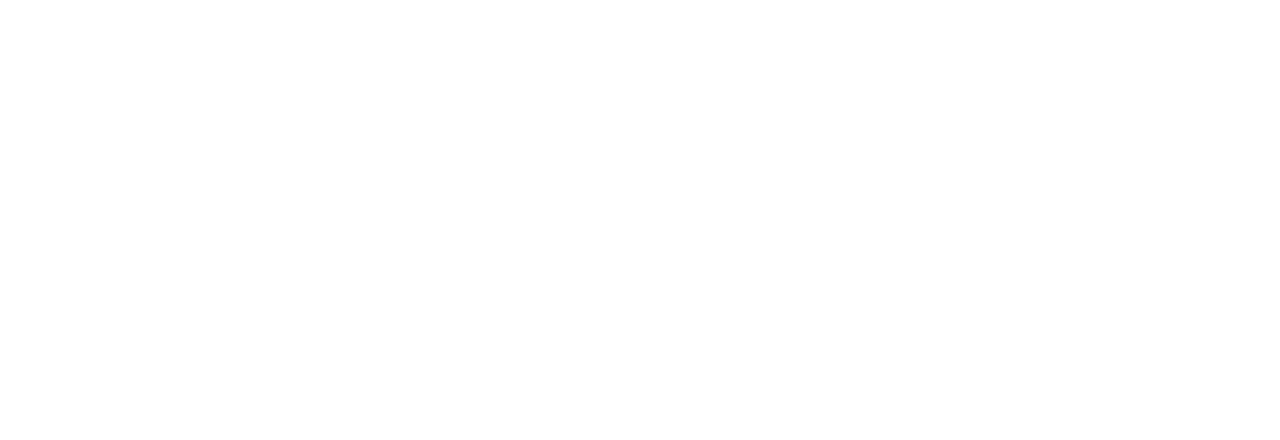
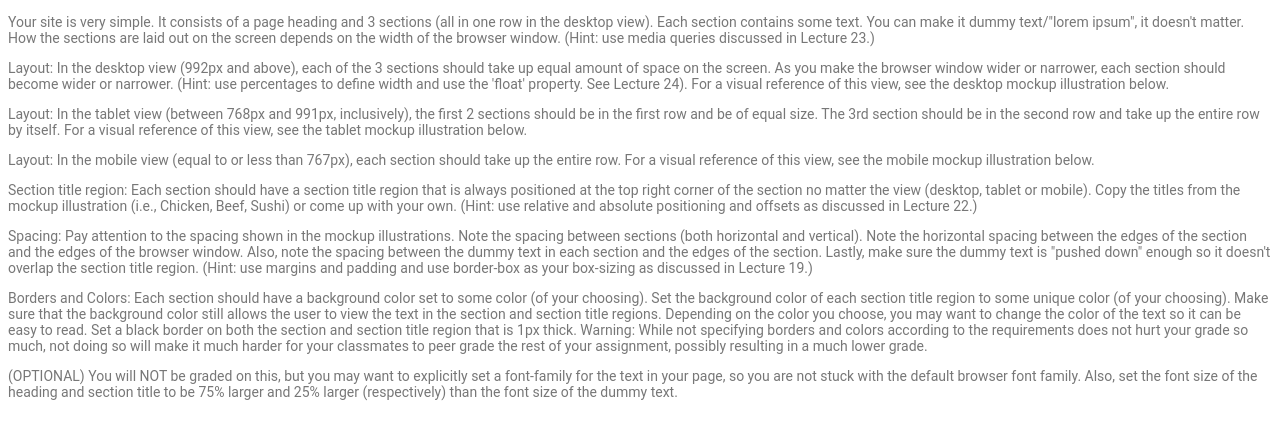
Before and after one commit to evercurio/mycoursera, a plain HTML site: page module2/index.html in a window 1280 px wide. Drawn offline with Linux system fonts and the light colour scheme.

Commit message:
Update index.html

```diff
--- a/module2/index.html
+++ b/module2/index.html
@@ -9,5 +9,23 @@
   </head>
 
   <body>
-  </body>
+
+    <div class="instructions">
+      <p>Your site is very simple. It consists of a page heading and 3 sections (all in one row in the desktop view). Each section contains some text. You can make it dummy text/"lorem ipsum", it doesn't matter. How the sections are laid out on the screen depends on the width of the browser window. (Hint: use media queries discussed in Lecture 23.)</p>
+
+<p>Layout: In the desktop view (992px and above), each of the 3 sections should take up equal amount of space on the screen. As you make the browser window wider or narrower, each section should become wider or narrower. (Hint: use percentages to define width and use the 'float' property. See Lecture 24). For a visual reference of this view, see the desktop mockup illustration below.</p>
+
+<p>Layout: In the tablet view (between 768px and 991px, inclusively), the first 2 sections should be in the first row and be of equal size. The 3rd section should be in the second row and take up the entire row by itself. For a visual reference of this view, see the tablet mockup illustration below.</p>
+
+<p>Layout: In the mobile view (equal to or less than 767px), each section should take up the entire row. For a visual reference of this view, see the mobile mockup illustration below.</p>
+
+<p>Section title region: Each section should have a section title region that is always positioned at the top right corner of the section no matter the view (desktop, tablet or mobile). Copy the titles from the mockup illustration (i.e., Chicken, Beef, Sushi) or come up with your own. (Hint: use relative and absolute positioning and offsets as discussed in Lecture 22.)</p>
+
+<p>Spacing: Pay attention to the spacing shown in the mockup illustrations. Note the spacing between sections (both horizontal and vertical). Note the horizontal spacing between the edges of the section and the edges of the browser window. Also, note the spacing between the dummy text in each section and the edges of the section. Lastly, make sure the dummy text is "pushed down" enough so it doesn't overlap the section title region. (Hint: use margins and padding and use border-box as your box-sizing as discussed in Lecture 19.)</p>
+
+<p>Borders and Colors: Each section should have a background color set to some color (of your choosing). Set the background color of each section title region to some unique color (of your choosing). Make sure that the background color still allows the user to view the text in the section and section title regions. Depending on the color you choose, you may want to change the color of the text so it can be easy to read. Set a black border on both the section and section title region that is 1px thick. Warning: While not specifying borders and colors according to the requirements does not hurt your grade so much, not doing so will make it much harder for your classmates to peer grade the rest of your assignment, possibly resulting in a much lower grade.</p>
+
+<p>(OPTIONAL) You will NOT be graded on this, but you may want to explicitly set a font-family for the text in your page, so you are not stuck with the default browser font family. Also, set the font size of the heading and section title to be 75% larger and 25% larger (respectively) than the font size of the dummy text.</p>
+    </div>
+      </body>
 </html>
```
